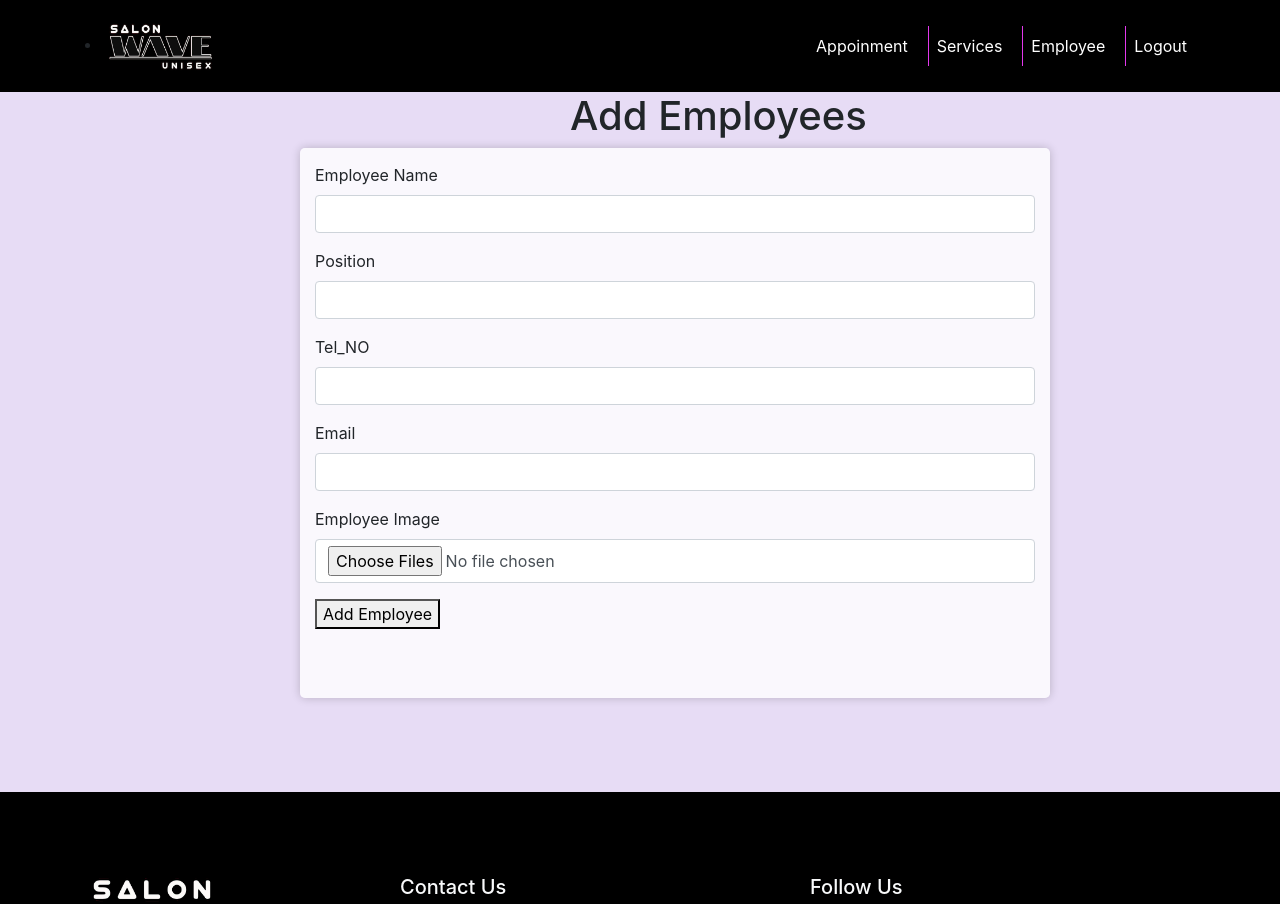
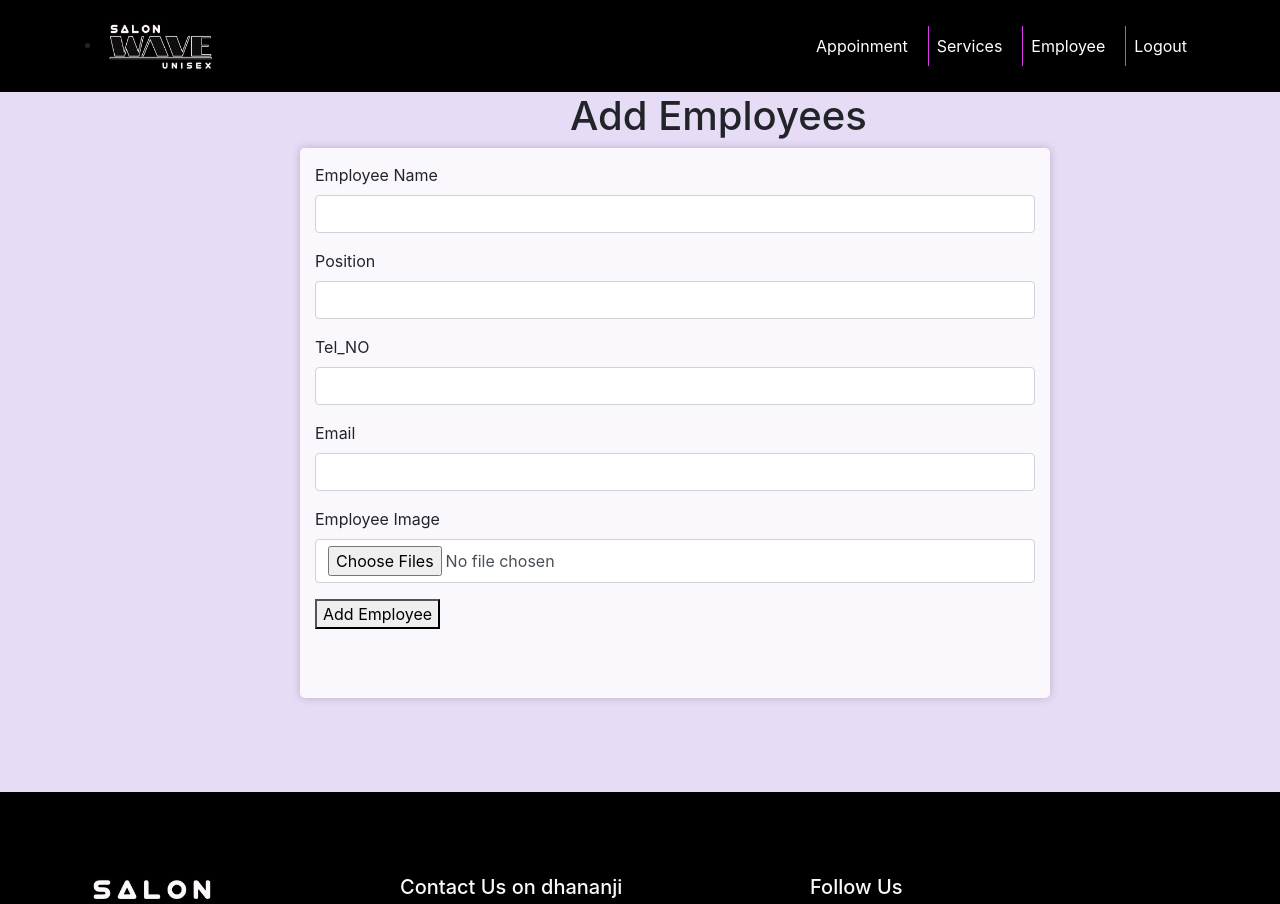
Before and after one commit to DhananjiMadhushika/DevOps_Project, a React (Create React App) app in the folder frontend/: page /admin_add_employee in a window 1280 px wide. Shown: the top 904 px of the page. Built offline with nearby package versions, Linux system fonts and the light colour scheme.

Commit message:
Update Footer.js

```diff
--- a/frontend/src/components/Common/Footer.js
+++ b/frontend/src/components/Common/Footer.js
@@ -12,7 +12,7 @@ const Footer = () => {
                         <img src='./images/image.png' alt="Salon Logo" style={{ Width: '250px', height: '180px' }} />
                     </div>
                     <div className="col-md-4" style={{marginTop:'35px',marginLeft:'30px'}}>
-                        <h5>Contact Us</h5>
+                        <h5>Contact Us on dhananji</h5>
                         <ul className="list-unstyled">
                             <li>
                                 <FontAwesomeIcon icon={faPhone} /> Phone: (123) 456-7890
```
